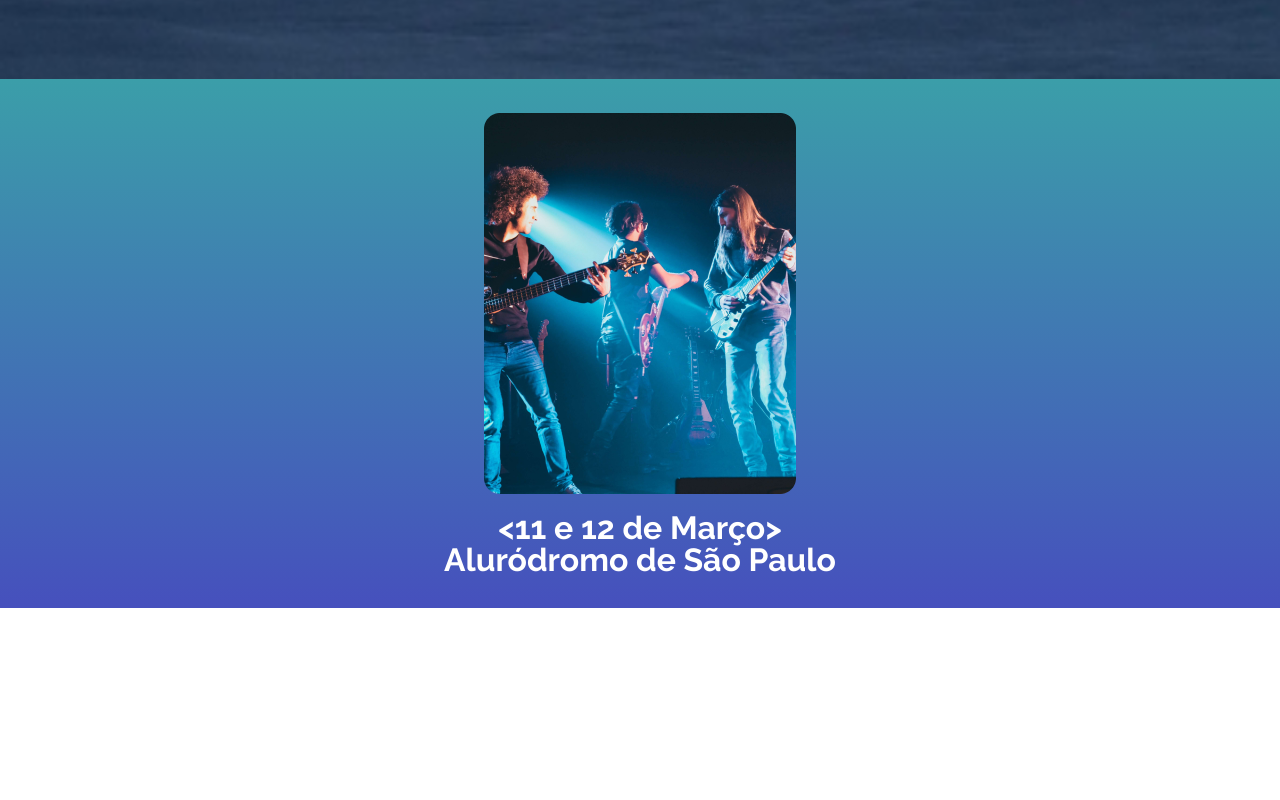
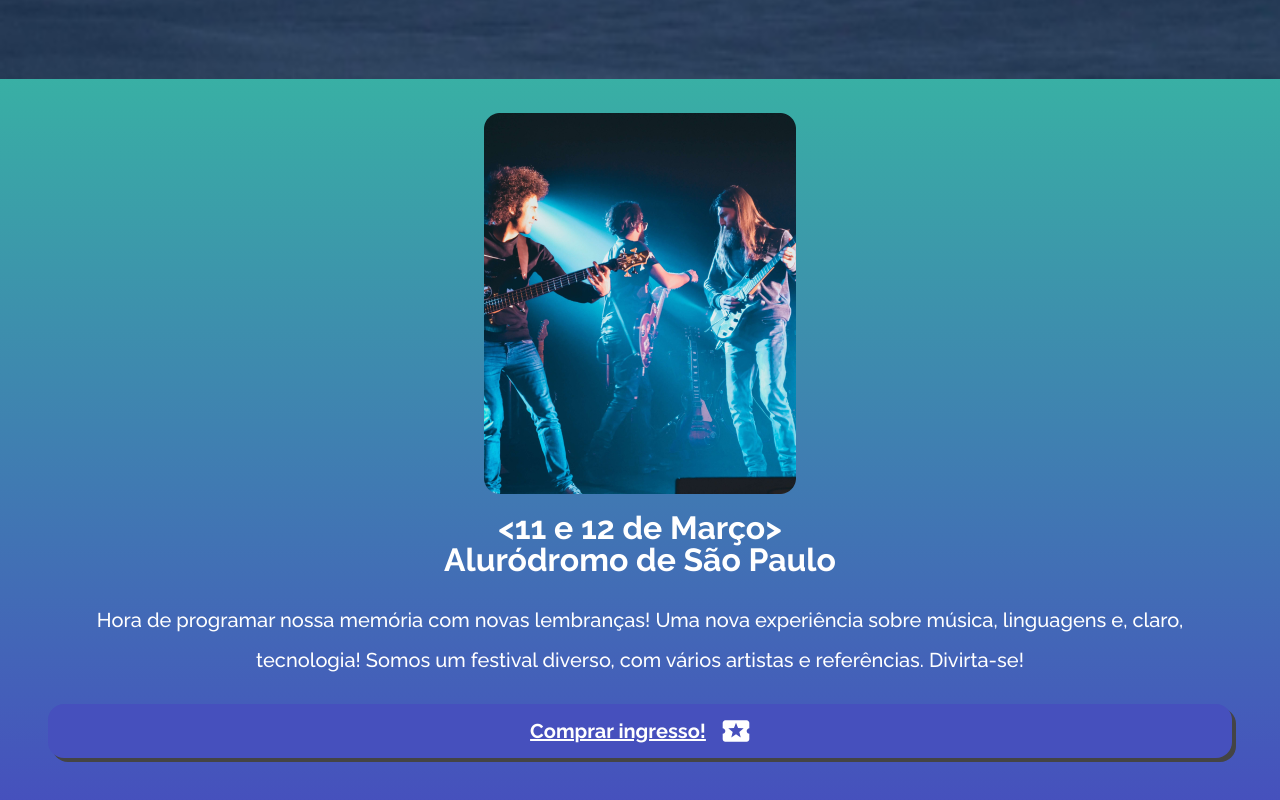
Before and after one commit to guilhermegoulart/codechella, a plain HTML site: page index.html in a window 1280 px wide. Shown: the part 1009-1809 px from the top of the page. Before the commit the page ends 1617 px from the top, so only its background shows below. Drawn offline with Linux system fonts and the light colour scheme; a web font is replaced by a local one.

Commit message:
homepage - main

```diff
--- a/index.html
+++ b/index.html
@@ -55,13 +55,26 @@
 
     <section class="homepage">
         <div class="homepage__container">
-            <img src="./assets/Homepage1.png" alt="" class="homepage__img">
+            <img src="./assets/Homepage1.png" alt="Imagem de Três músicos de uma banda de Rock no show"
+                class="homepage__img">
         </div>
         <div class="homepage__container">
             <h2 class="homepage__titulo">
                 <11 e 12 de Março>
             </h2>
             <h2 class="homepage__titulo">Aluródromo de São Paulo</h2>
+            <p class="homepage__texto">
+                Hora de programar nossa memória com novas lembranças! Uma nova experiência sobre música, linguagens e,
+                claro, tecnologia! Somos um festival diverso, com vários artistas e referências. Divirta-se!
+            </p>
+            <div class="homepage__botao">
+                <a href="#" class="homepage__link">Comprar ingresso!</a>
+                <img src="./assets/local_activity.svg" alt="Imagem do Ingresso">
+            </div>
+        </div>
+
+        <div class="homepage__container">
+
         </div>
     </section>
 
--- a/styles/homepage.css
+++ b/styles/homepage.css
@@ -7,10 +7,37 @@
   gap: 1.6rem;
 }
 
-.homepage__titulo {
+.homepage__titulo,
+.homepage__texto,
+.homepage__link {
   font-family: var(--fonte-principal);
   font-weight: 700;
   font-size: 3.2rem;
   color: var(--branco);
   text-align: center;
 }
+
+.homepage__texto {
+  display: flex;
+  align-items: center;
+  font-weight: 400;
+  font-size: 2rem;
+  line-height: 4rem;
+  padding: 2.4rem 2.4rem;
+}
+
+.homepage__botao {
+  display: flex;
+  justify-content: center;
+  align-items: center;
+  padding: 1.6rem 2.4rem;
+  margin: 0 2.4rem;
+  gap: 1.6rem;
+  background-color: var(--cor-de-fundo);
+  box-shadow: 0.4rem 0.4rem 0 var(--box-shadow);
+  border-radius: 1.6rem;
+}
+
+.homepage__link {
+  font-size: 2rem;
+}
--- a/styles/style.css
+++ b/styles/style.css
@@ -12,6 +12,7 @@
     #4650bd 100%
   );
   --branco: #ffffff;
+  --box-shadow: #444444;
 
   --fonte-principal: "Raleway", sans-serif;
   font-size: 62.5%;
```
Also changed, not shown: assets/local_activity.svg (added).
